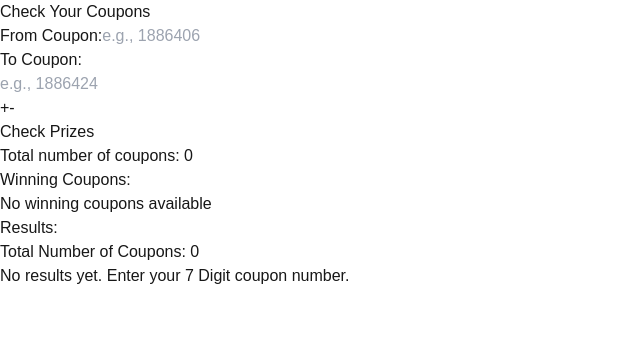
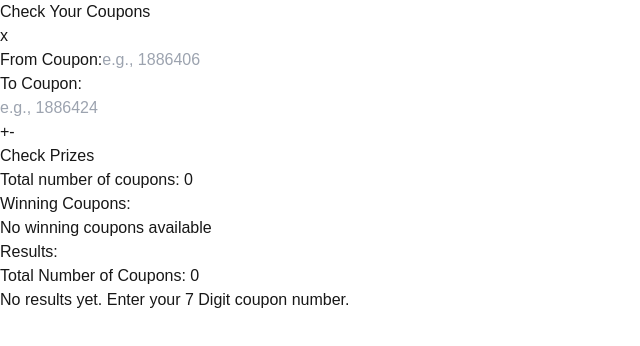
Before and after one commit to M-Sanjay12o52o/coupon-prize-checker, a Next.js app: page / in a window 1280 px wide. Shown: the top 346 px of the page, without its empty margins (0-640 px from the left). Built offline with nearby package versions, Linux system fonts and the light colour scheme.

Commit message:
added clear button

```diff
--- a/src/app/page.tsx
+++ b/src/app/page.tsx
@@ -66,6 +66,11 @@ export default function CheckCoupons() {
     );
   };
 
+  const clear = () => {
+    setFromCoupon("");
+    setToCoupon("");
+  };
+
   return (
     <div className="flex flex-col items-center min-h-screen bg-gray-100 p-6">
       <h1 className="text-3xl font-bold mb-6 text-gray-800">
@@ -76,6 +81,11 @@ export default function CheckCoupons() {
         className="bg-white shadow-md rounded-lg p-6 w-full max-w-lg"
       >
         <div className="mb-4">
+          <div className="flex justify-end mb-4">
+            <button className="bg-gray-300 text-black w-8 h-8" onClick={clear}>
+              x
+            </button>
+          </div>
           <label className="block text-gray-700 font-medium mb-2">
             From Coupon:
           </label>
```
